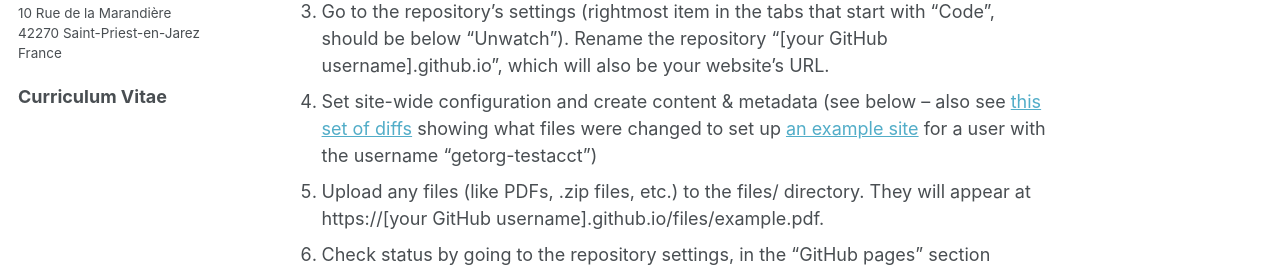
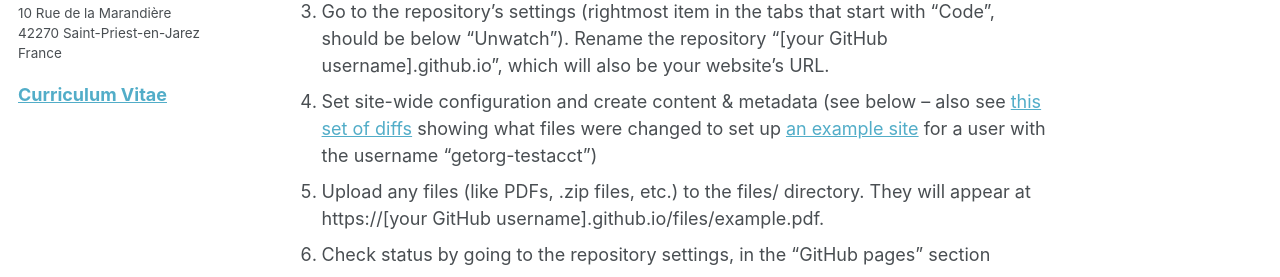
Before and after one commit to JosephBrunet/JosephBrunet.github.io, a Jekyll site: the page built from _pages/about.md, in a window 1280 px wide and 900 px high, scrolled down 839 px. Shown: the part 612-889 px from the top of the window. Built offline with Jekyll 4.4.1, drawn with Linux system fonts in a browser that asks for light colours.

Commit message:
Update author-profile.html

```diff
--- a/_includes/author-profile.html
+++ b/_includes/author-profile.html
@@ -131,7 +131,7 @@
     </p>
     <p style="padding: 0px"></p>
   </div>
-  <div class="author__urls">
+  <div>
     <a href="./files/CV.pdf" target="_blank"><b>Curriculum Vitae</b></a>
   </div>
 </div>
```
